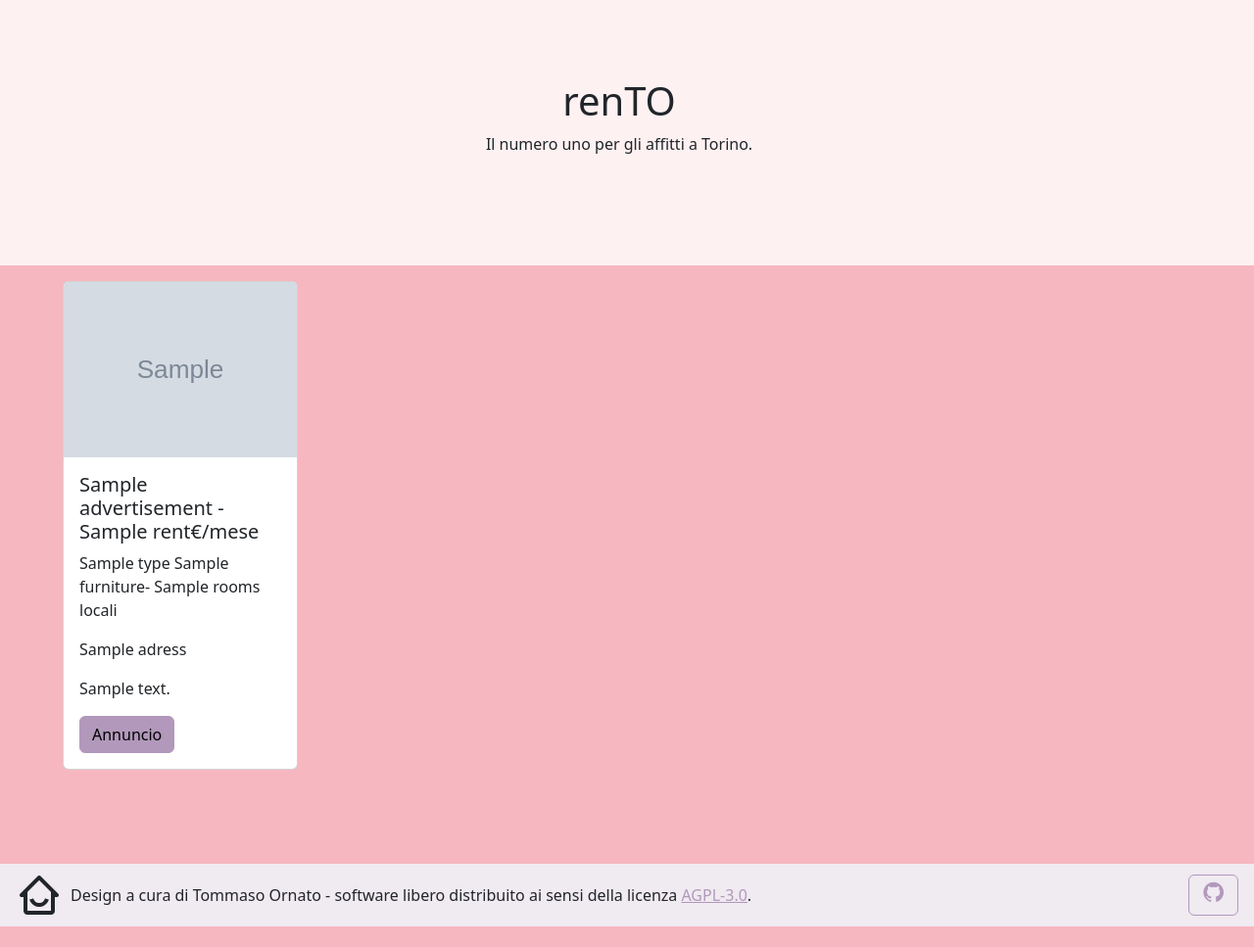
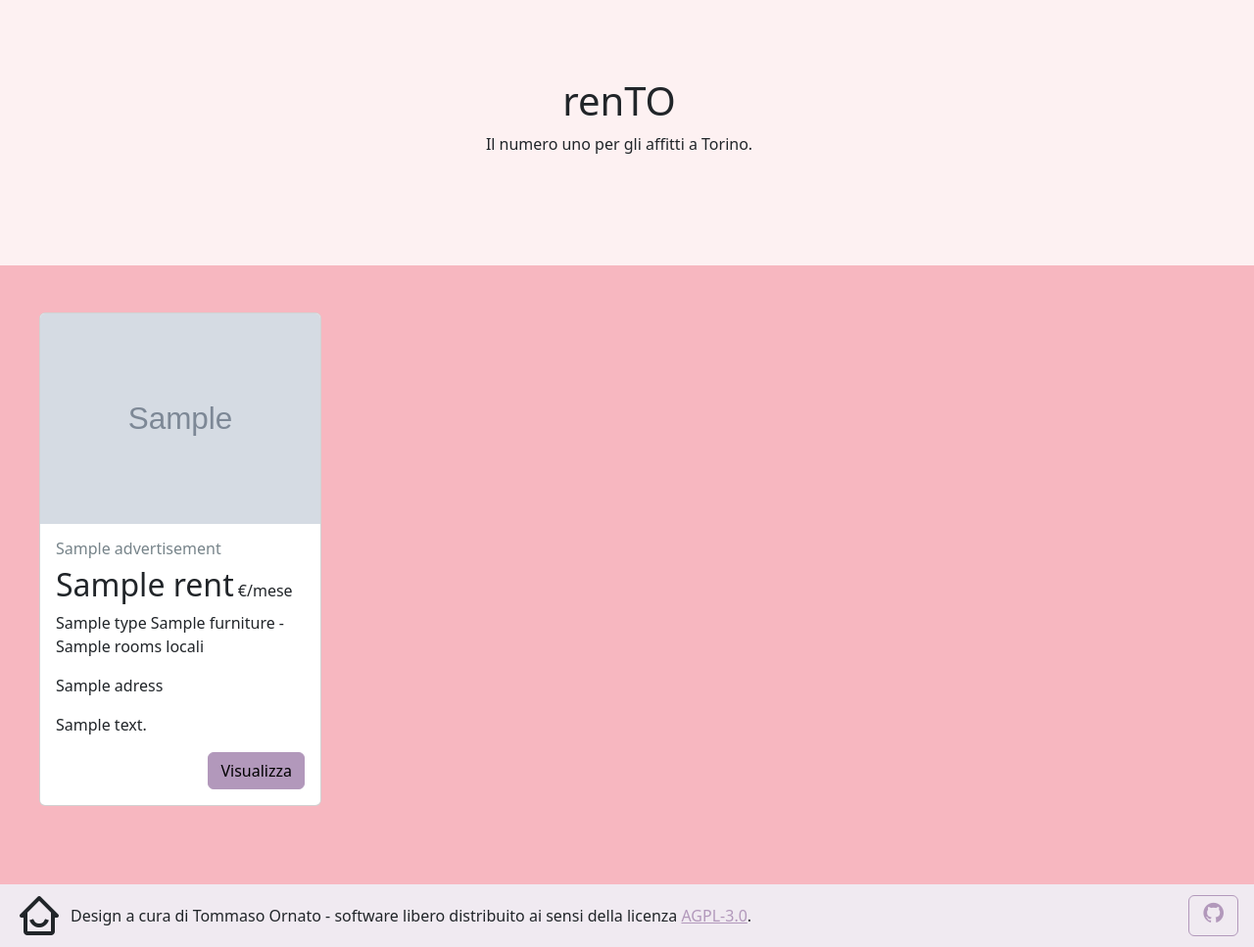
Before and after one commit to ornato-t/IAW-exam-1, a Flask app: template templates/home.html in a window 1280 px wide. Shown: the part 63-1030 px from the top of the page at 98% size. Before the commit the page ends 1009 px from the top, so only its background shows below. Run offline with Flask 3, Linux system fonts and the light colour scheme; the template is opened without the code that fills it: most values are stand-ins (such as "Sample title", 1, 10 or a date in 2020); grey boxes marked "Sample" are stand-in pictures; some libraries are stand-ins or nearby versions.

Commit message:
Beginning card styling

```diff
--- a/app.py
+++ b/app.py
@@ -8,6 +8,10 @@ def home():
     advertisements = ads.get_public_ads(sort_price=True)    # TODO: set sort_price via http parameter
     return render_template('home.html', advertisements=advertisements)
 
+@app.route('/advertisement/<int:id>')
+def advertisement(id):
+    return f'Advertisement with id {id}'
+
 @app.route('/about')
 def about():
     return render_template('about.html')
--- a/static/custom.css
+++ b/static/custom.css
@@ -36,19 +36,31 @@ main {
 }
 
 .adverts {
-    padding: 1rem 2rem 6rem 2rem;
+    flex-grow: 1;
+    padding: 3rem 2rem 5rem 2rem;
     display: grid;
     grid-template-columns: repeat(4, minmax(0, 1fr));
     place-items: center;
-    height: 100%;
-    flex-grow: 1;
+    align-items: stretch;
 }
 
-.card {
-    width: 15rem;
-    height: fit-content;
+.ad-card {
+    width: 18rem;
+    max-height: 32rem;
 }
 
-.adButton {
-    margin-left: auto
+.ad-body {
+    display: flex;
+    flex-direction: column;
+    justify-content: space-between;
 }
+
+.card-end {
+    display: flex;
+    align-items: flex-end;
+}
+
+.ad-button {
+    margin-left: auto;
+    place-self: end;
+}
--- a/templates/home.html
+++ b/templates/home.html
@@ -15,14 +15,17 @@
 
     <section class="adverts bg-secondary">
         {% for ad in advertisements %}
-            <article class="card">
+            <article class="card ad-card">
                 <img src="/static/images/{{ad.image}}" class="card-img-top" alt="{{ad.title}}">
-                <div class="card-body">
-                    <h5 class="card-title">{{ad.title}} - {{ad.rent}}€/mese</h5>
-                    <p class="card-text">{{ad.type}} {{ ad.furniture }}- {{ad.rooms}} locali</p>
+                <div class="card-body ad-body">
+                    <h6 class="card-title text-dark">{{ad.title}}</h6>
+                    <h5 class="card-title fs-6"> <span class="fs-2">{{ad.rent}}</span> €/mese</h5>
+                    <p class="card-text">{{ad.type}} {{ ad.furniture }} - {{ad.rooms}} locali</p>
                     <p class="card-text">{{ad.adress}}</p>
                     <p class="card-text">{{ad.description}}</p>
-                    <a href="#" class="btn btn-primary adButton">Annuncio</a>
+                    <div class="card-end">
+                        <a href="/advertisement/{{ad.id}}" class="btn btn-primary ad-button">Visualizza</a>
+                    </div>
                 </div>
             </article>
         {% endfor %}
```
Also changed, not shown: ads.py (+5 -3 lines).
